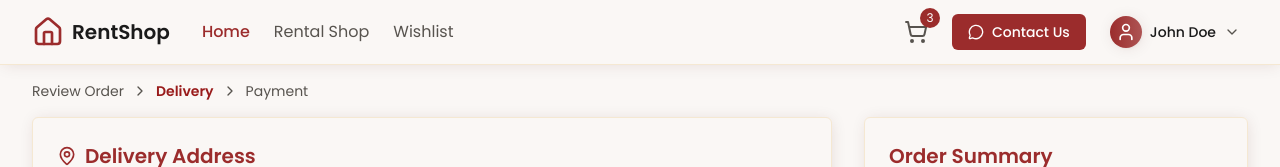
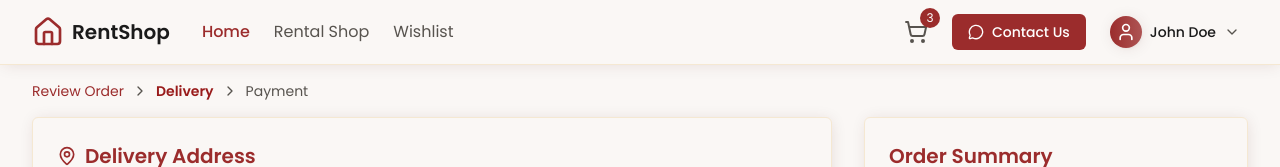
Before and after one commit to AKASH722/rent-it, a Next.js app: page /cart/delivery in a window 1280 px wide. Shown: the top 167 px of the page. Built offline with nearby package versions, Linux system fonts and the light colour scheme.

Commit message:
feat: add Breadcrumb component and integrate it into Delivery and Review Orders pages

```diff
--- /dev/null
+++ b/src/components/breadcrumb.jsx
@@ -0,0 +1,46 @@
+import React from 'react';
+import Link from 'next/link';
+import { ChevronRight } from 'lucide-react';
+
+const Breadcrumb = ({ currentStep = 'cart' }) => {
+  const steps = [
+    { id: 'cart', label: 'Review Order', href: '/cart' },
+    { id: 'delivery', label: 'Delivery', href: '/cart/delivery' },
+    { id: 'payment', label: 'Payment', href: '/cart/payment' }
+  ];
+
+  const getCurrentStepIndex = () => {
+    return steps.findIndex(step => step.id === currentStep);
+  };
+
+  const currentStepIndex = getCurrentStepIndex();
+
+  return (
+    <div className="max-w-7xl mx-auto px-4 sm:px-6 lg:px-8 py-4">
+      <nav className="flex items-center space-x-2 text-sm text-muted-foreground">
+        {steps.map((step, index) => (
+          <React.Fragment key={step.id}>
+            {index === currentStepIndex ? (
+              <span className="text-destructive font-semibold">{step.label}</span>
+            ) : index < currentStepIndex ? (
+              <Link
+                href={step.href}
+                className="hover:text-primary transition-colors text-primary"
+              >
+                {step.label}
+              </Link>
+            ) : (
+              <span className="text-muted-foreground">{step.label}</span>
+            )}
+
+            {index < steps.length - 1 && (
+              <ChevronRight className="w-4 h-4" />
+            )}
+          </React.Fragment>
+        ))}
+      </nav>
+    </div>
+  );
+};
+
+export default Breadcrumb;
--- a/src/components/header.jsx
+++ b/src/components/header.jsx
@@ -36,14 +36,14 @@ const Header = ({ isMobile, showMobileHeader = false }) => {
         <div className="flex items-center justify-between h-16">
           {/* Logo and Navigation */}
           <div className="flex items-center space-x-8">
-            <div className="flex items-center">
+            <Link href="/home" className="flex items-center cursor-pointer hover:opacity-80 transition-opacity">
               <Home className="w-8 h-8 text-primary" />
               <span className="ml-2 text-xl font-bold text-foreground">RentShop</span>
-            </div>
+            </Link>
 
             {!isMobile && (
               <nav className="flex space-x-6">
-                <a href="#" className="text-primary font-medium hover:text-primary/80 transition-colors">Home</a>
+                <Link href="/" className="text-primary font-medium hover:text-primary/80 transition-colors">Home</Link>
                 <a href="#" className="text-muted-foreground hover:text-primary transition-colors">Rental Shop</a>
                 <a href="#" className="text-muted-foreground hover:text-primary transition-colors">Wishlist</a>
               </nav>
--- a/src/features/product-cart/components/delivery.jsx
+++ b/src/features/product-cart/components/delivery.jsx
@@ -12,6 +12,7 @@ import {
   CreditCard
 } from 'lucide-react';
 import Header from '@/components/header';
+import Breadcrumb from '@/components/breadcrumb';
 import { useResponsive } from '@/hooks/useResponsive';
 
 function Delivery() {
@@ -60,15 +61,7 @@ function Delivery() {
       <Header isMobile={isMobile} showMobileHeader={isMobile} />
 
       {/* Breadcrumb */}
-      <div className="max-w-7xl mx-auto px-4 sm:px-6 lg:px-8 py-4">
-        <nav className="flex items-center space-x-2 text-sm text-muted-foreground">
-          <a href="/cart" className="hover:text-primary transition-colors">Review Order</a>
-          <ChevronRight className="w-4 h-4" />
-          <span className="text-destructive font-semibold">Delivery</span>
-          <ChevronRight className="w-4 h-4" />
-          <span className="text-muted-foreground">Payment</span>
-        </nav>
-      </div>
+      <Breadcrumb currentStep="delivery" />
 
       {/* Main Content */}
       <div className="max-w-7xl mx-auto px-4 sm:px-6 lg:px-8 pb-8">
@@ -210,11 +203,13 @@ function Delivery() {
 
               {/* Action Buttons */}
               <div className="space-y-3">
-                <button className="w-full bg-gradient-to-r from-primary to-primary/80 text-primary-foreground py-3 px-6 rounded-lg font-semibold text-lg hover:from-primary/90 hover:to-primary/70 transition-all duration-200 transform hover:scale-[1.02] active:scale-[0.98]">
-                  Confirm Order
-                </button>
+                <Link href="/cart/payment" className="block w-full">
+                  <button className="w-full bg-gradient-to-r from-primary to-primary/80 text-primary-foreground py-3 px-6 rounded-lg font-semibold text-lg hover:from-primary/90 hover:to-primary/70 transition-all duration-200 transform hover:scale-[1.02] active:scale-[0.98]">
+                    Confirm Order
+                  </button>
+                </Link>
 
-                <Link href="/cart">
+                <Link href="/cart" className="block w-full">
                   <button className="w-full border-2 border-border text-muted-foreground py-3 px-6 rounded-lg font-medium hover:border-primary hover:bg-muted transition-colors">
                     Back to Cart
                   </button>
--- a/src/features/product-cart/components/review-orders.jsx
+++ b/src/features/product-cart/components/review-orders.jsx
@@ -13,6 +13,7 @@ import {
   ChevronRight
 } from 'lucide-react';
 import Header from '@/components/header';
+import Breadcrumb from '@/components/breadcrumb';
 import { useResponsive } from '@/hooks/useResponsive';
 
 // Sample product data
@@ -93,16 +94,8 @@ function ReviewOrders() {
       {/* Header Component */}
       <Header isMobile={isMobile} showMobileHeader={isMobile} />
 
-      {/* Breadcrumb - Desktop Only */}
-      <div className="hidden md:block max-w-7xl mx-auto px-4 sm:px-6 lg:px-8 py-4">
-        <div className="flex items-center space-x-2 text-sm text-muted-foreground">
-          <span className="text-destructive font-medium">Review Order</span>
-          <ChevronRight className="h-4 w-4" />
-          <span>Delivery</span>
-          <ChevronRight className="h-4 w-4" />
-          <span>Payment</span>
-        </div>
-      </div>
+      {/* Breadcrumb */}
+      <Breadcrumb currentStep="cart" />
 
       <div className="max-w-7xl mx-auto px-4 sm:px-6 lg:px-8 pb-20 md:pb-8">
         <div className="grid grid-cols-1 lg:grid-cols-3 gap-8">
```
